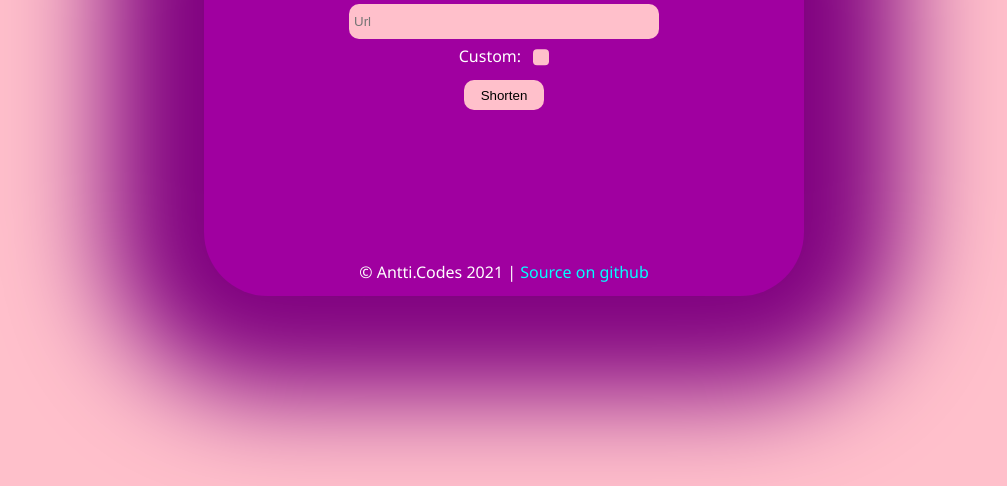
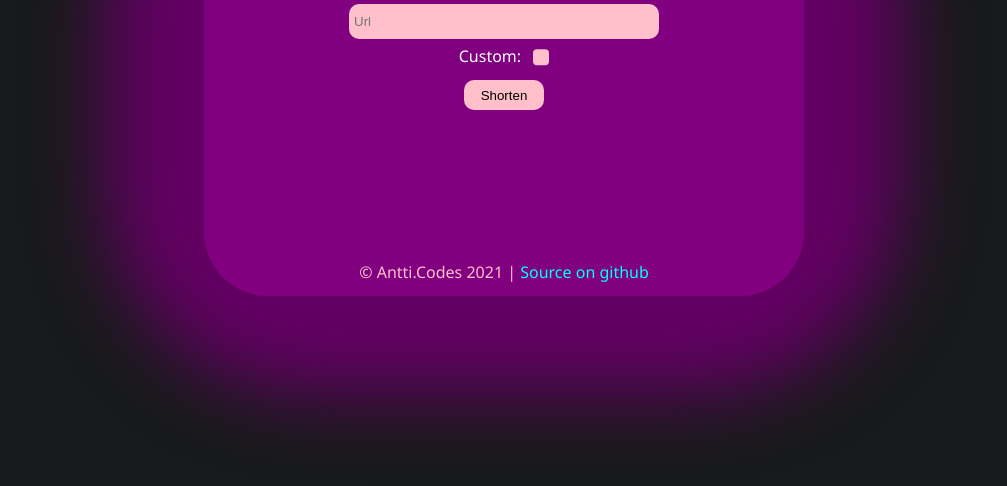
Before and after one commit to Chicken/ShortUrl, a website: page static/index.html in a window 1280 px wide. Shown: the part 314-800 px from the top of the page, without its empty margins (146-1153 px from the left). Drawn offline with Linux system fonts and the light colour scheme.

Commit message:
make the site dark themed

```diff
--- a/static/style.css
+++ b/static/style.css
@@ -10,7 +10,7 @@
 .container {
     width: 600px;
     height: 400px;
-    background-color: rgb(160, 0, 160);
+    background-color: #800080;
     border-radius: 5vw;
     align-items: center;
     text-align: center;
@@ -19,13 +19,13 @@
 .underlay {
     width: 590px;
     height: 390px;
-    box-shadow: 0 0 8vw 8vw purple;
-    border-radius: 5vw;
+    box-shadow: 0 0 6vw 8vw #640164;
+    border-radius: 8vw;
 }
 
 body {
     color: white;
-    background-color: pink;
+    background-color: #181A1B;
     font-family: 'Segoe UI', Tahoma, Geneva, Verdana, sans-serif;
 }
 
@@ -37,6 +37,11 @@ a {
 h1 {
     font-size: 50px;
     margin: 20px;
+    color: pink;
+}
+
+#output {
+    color: pink;
 }
 
 .copy {
@@ -62,6 +67,7 @@ h1 {
 }
 
 #credit {
+    color: pink;
     position: absolute;
     left: 50%;
     transform: translateX(-50%);
```
